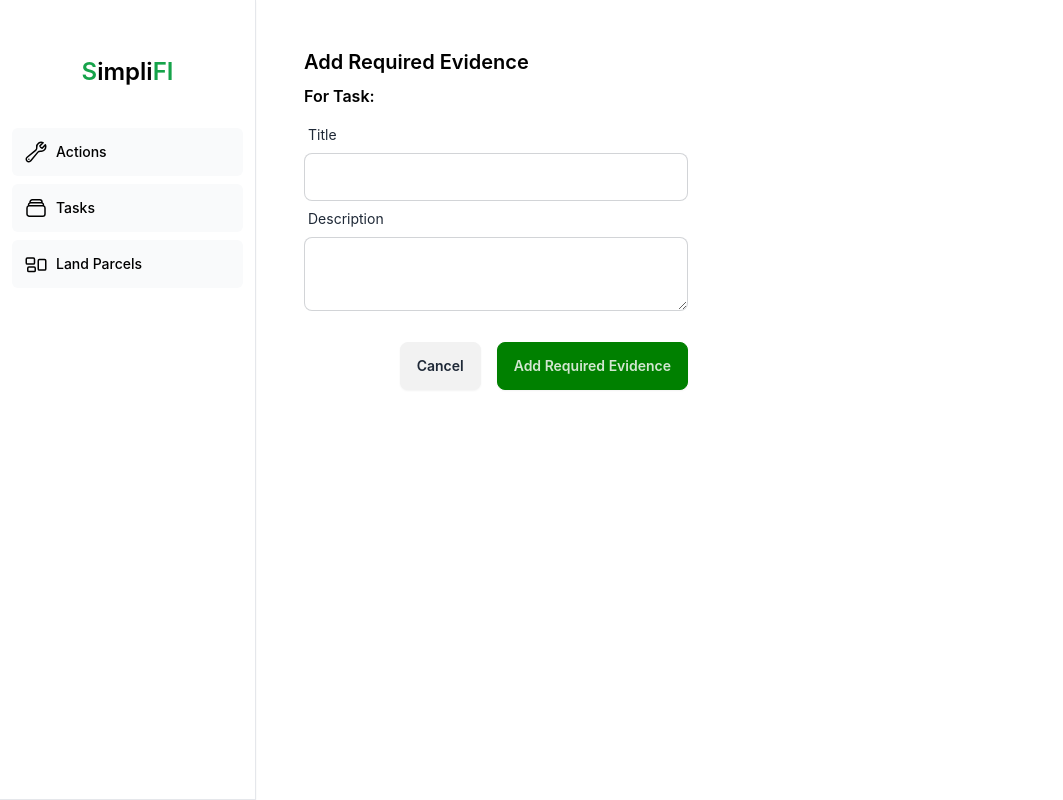
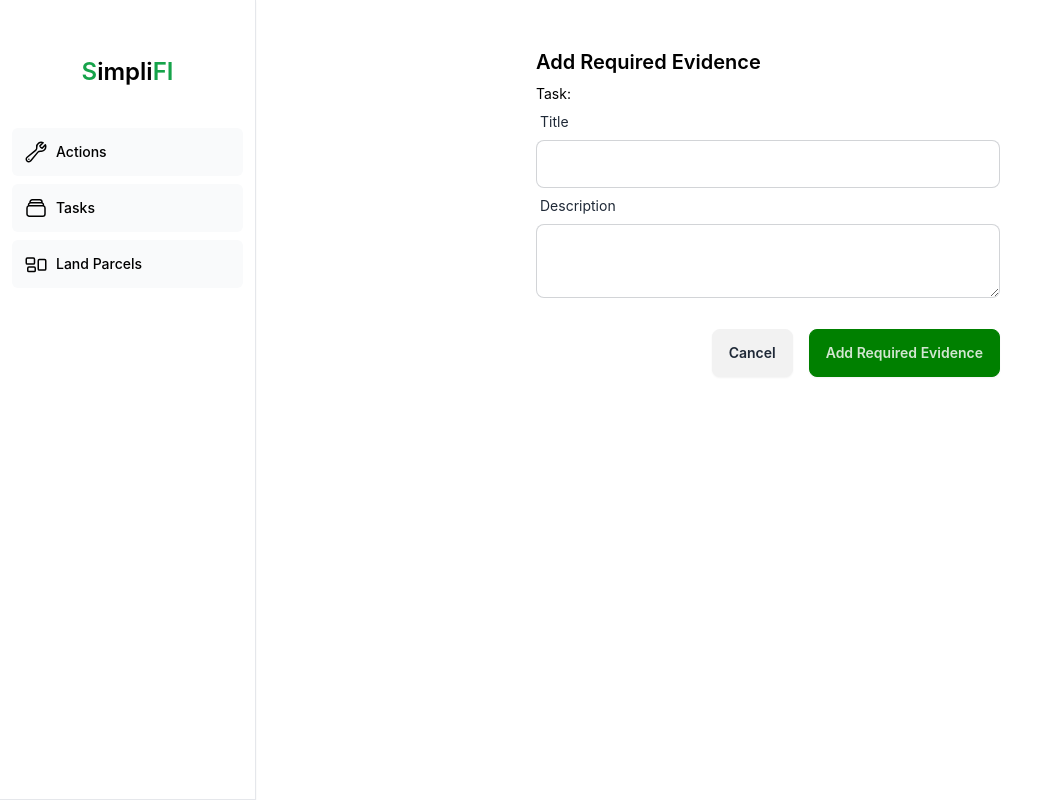
Before and after one commit to ic-monads/SimpliFI, a Next.js app: page /1/tasks/1/required-evidence/add in a window 1280 px wide. Shown: the whole page, without its empty margins (0-1063 px from the left). Built offline with nearby package versions, Linux system fonts and the light colour scheme.

Commit message:
fix(Required evidence form): :lipstick: Center and style

```diff
--- a/src/app/[sbi]/(management)/tasks/[id]/required-evidence/add/page.tsx
+++ b/src/app/[sbi]/(management)/tasks/[id]/required-evidence/add/page.tsx
@@ -21,11 +21,12 @@ export default function Page({ params, searchParams }: { params: { sbi: string,
 
     }
     return (
-      <div className="mx-auto">
+      <div className="w-full flex justify-center">
+        <div className="w-1/2">
           <h1 className="font-semibold text-xl mb-2">Add Required Evidence</h1>
-        <p className="font-semibold mb-2">For Task: {taskName}</p>
+          <p className="text-sm">Task: {taskName}</p>
           { error && <p className="text-red-500 text-sm mb-5">{error}</p> }
-        <form className="max-w-sm" action={handleSubmit}>
+          <form action={handleSubmit}>
             <div className="label">
               <label htmlFor="title" className="label-text">Title</label>
             </div>
@@ -40,5 +41,6 @@ export default function Page({ params, searchParams }: { params: { sbi: string,
             </div>
           </form>
         </div>
+      </div>
     )
 }
--- a/src/app/server-actions/required-evidence.ts
+++ b/src/app/server-actions/required-evidence.ts
@@ -18,7 +18,6 @@ export async function createRequiredEvidence(sbi: string, formData: FormData) {
       desc: formData.get('desc'),
       taskId: formData.get('taskId')
     });
-  console.log(title, desc, taskId);
   await prisma.requiredEvidence.create({
     data: { title, desc, taskId }
   })
```
Lines whose indentation alone changed are shown as unchanged.
